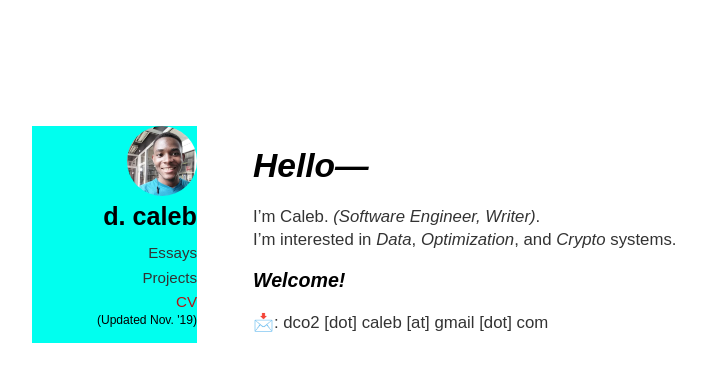
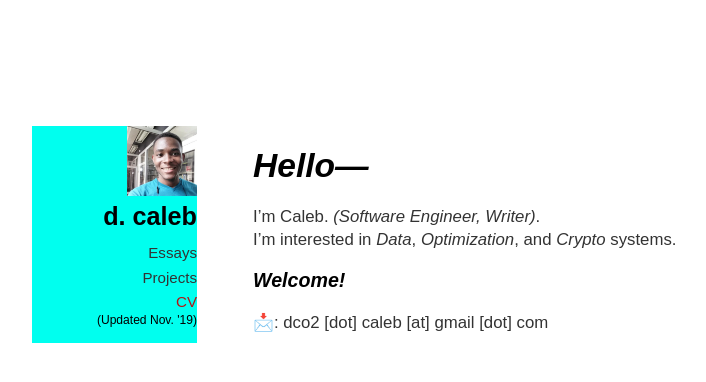
Before and after one commit to dCO2/blog-gh-pages, a Jekyll site: the page built from index.md, in a window 1280 px wide. Shown: the top 382 px of the page, without its empty margins (123-829 px from the left). Built offline with Jekyll 4.4.1, drawn with Linux system fonts in a browser that asks for light colours; some web fonts are replaced.

Commit message:
Changed author-image border-radius

```diff
--- a/css/styles.css
+++ b/css/styles.css
@@ -107,9 +107,9 @@ p code, ul code {
 }
 
 .author-image {
-    -webkit-border-radius: 95px;
-    -moz-border-radius: 95px;
-    border-radius: 95px;
+    -webkit-border-radius: 0px;
+    -moz-border-radius: 0px;
+    border-radius: 0px;
     height: 70px;
     width: 70px;
 }
```
